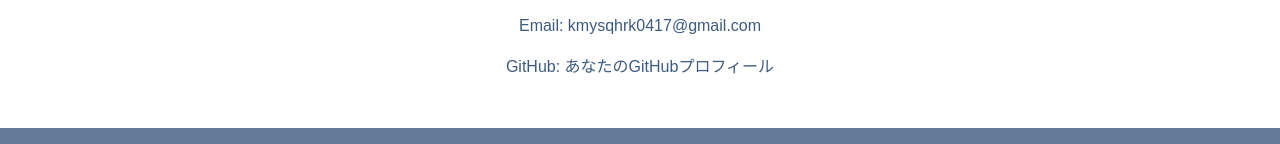
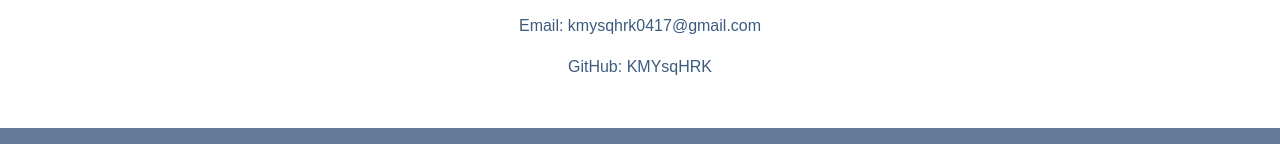
Before and after one commit to KMYsqHRK/MyWebsite_kamiya, a plain HTML site: page index.html in a window 1280 px wide. Shown: the part 4372-4516 px from the top of the page. Drawn offline with Linux system fonts and the light colour scheme.

Commit message:
Update index.html

```diff
--- a/index.html
+++ b/index.html
@@ -150,7 +150,7 @@
         <h2>お問い合わせ</h2>
         <p>お仕事の依頼や質問などはこちらより</p>
         <p>Email: kmysqhrk0417@gmail.com</p>
-        <p>GitHub: あなたのGitHubプロフィール</p>
+        <p>GitHub: KMYsqHRK</p>
     </div>
 
     <footer>
```
